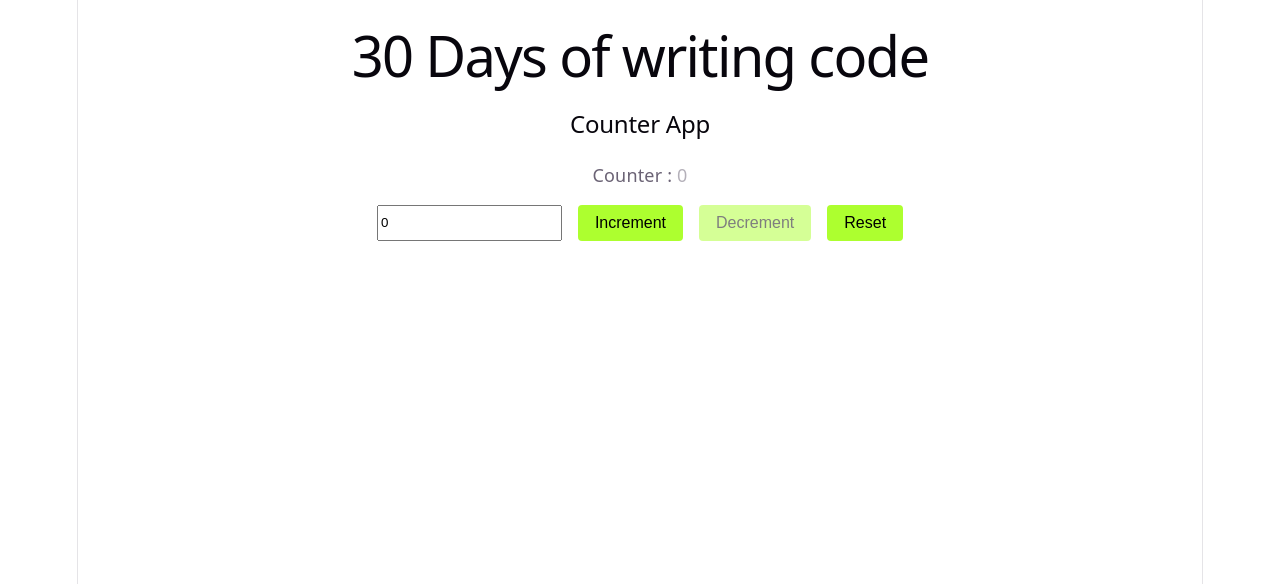
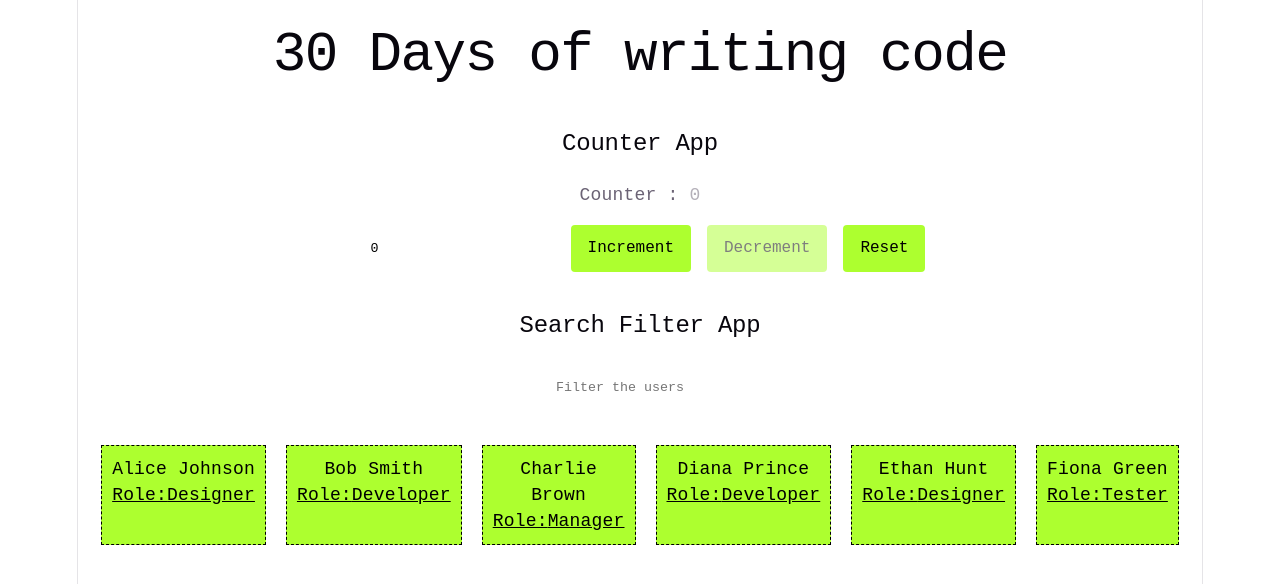
Before and after one commit to Sakshi119/30DaysReactOfCode, a React (Vite) app: page / in a window 1280 px wide. Shown: the top 584 px of the page. Built offline with nearby package versions, Linux system fonts and the light colour scheme.

Commit message:
search filter app created with the filter function

```diff
--- a/src/App.css
+++ b/src/App.css
@@ -126,6 +126,7 @@
     gap: 8px;
     text-decoration: none;
     transition: box-shadow 0.3s;
+    font-family: monospace;
 
     &:hover {
       box-shadow: var(--shadow);
@@ -186,15 +187,23 @@
   }
 }
 
-
+h1,
+h2,
+h3,
+p,
+span,
+input {
+  font-family: monospace;
+}
 
 /* New CSS CODE */
 
-.counterContainer {
+.Container {
   display: flex;
   flex-direction: column;
   align-items: center;
   gap: 16px;
+  padding: 20px
 }
 
 section {
@@ -227,6 +236,7 @@ button {
   font-size: 16px;
   cursor: pointer;
   border: 1px dashed greenyellow;
+  font-family: monospace;
 
   &:hover {
     background-color: black;
@@ -234,3 +244,32 @@ button {
     border: 1px dashed greenyellow
   }
 }
+
+
+/* SearchFilter */
+ul.user-list {
+  list-style: none;
+  display: flex;
+  justify-content: space-between;
+  padding: 0;
+}
+
+li.userNamesCard {
+  padding: 10px ;
+  background: greenyellow;
+  color: black;
+  font-weight: 400;
+  font-family: monospace;
+  margin: 0 10px;
+  border: 1px dashed;
+  span{
+    text-decoration: underline;
+            display: block;
+  }
+}
+
+input {
+    padding: 16px;
+    border: none;
+    border-radius: 4px;
+}
--- a/src/App.jsx
+++ b/src/App.jsx
@@ -1,5 +1,6 @@
 import React from 'react'
 import Counter from './components/CounterApp/Counter'
+import SearchFilter from './components/SearchFilter/SearchFilter'
 const App = () => {
   return (
     <div>
@@ -7,6 +8,7 @@ const App = () => {
         <h1>30 Days of writing code</h1>
       </section>
       <Counter />
+      <SearchFilter />
     </div>
   )
 }
--- a/src/components/CounterApp/Counter.jsx
+++ b/src/components/CounterApp/Counter.jsx
@@ -35,7 +35,7 @@ const Counter = () => {
   }
 
   return (
-    <div className="counterContainer">
+    <div className="Container">
       <h2>Counter App</h2>
 
       <p> Counter : <span className={counterValue > 0 ? "valueColor" : "disabled"}>{counterValue}</span> </p>
--- /dev/null
+++ b/src/components/SearchFilter/SearchFilter.jsx
@@ -0,0 +1,36 @@
+import React, { useState } from 'react'
+import { data } from './data'
+const SearchFilter = () => {
+    console.log(data, "data")
+    const [searchval, setSearchVal] = useState("")
+
+    function handleSearchFilter(e) {
+        setSearchVal(e.target.value)
+    }
+
+    const filteredSearchItems = data.filter(datas =>
+        datas.name.toLowerCase().includes(searchval.toLowerCase())
+    )
+    console.log(searchval)
+    return (
+        <div className="Container">
+            <h2>Search Filter App</h2>
+
+            <form className='search-input'>
+                <label for="searchInput" hidden>Search</label>
+                <input type='search' id='searchInput' value={searchval} onChange={handleSearchFilter} placeholder='Filter the users'></input>
+            </form>
+
+            <ul className='user-list'>
+                {filteredSearchItems.map((datas) => {
+                    return (
+                        <li key={datas} className='userNamesCard'>{datas.name} <span>Role:{datas.role}</span></li>
+                    )
+                })}
+            </ul>
+
+        </div>
+    )
+}
+
+export default SearchFilter
--- /dev/null
+++ b/src/components/SearchFilter/data.js
@@ -0,0 +1,8 @@
+export const data = [
+    { id: 1, name: "Alice Johnson", role: "Designer" },
+    { id: 2, name: "Bob Smith", role: "Developer" },
+    { id: 3, name: "Charlie Brown", role: "Manager" },
+    { id: 4, name: "Diana Prince", role: "Developer" },
+    { id: 5, name: "Ethan Hunt", role: "Designer" },
+    { id: 6, name: "Fiona Green", role: "Tester" },
+]
```
Also changed, not shown: 1 other file (tests, documents, lock files or other folders).
